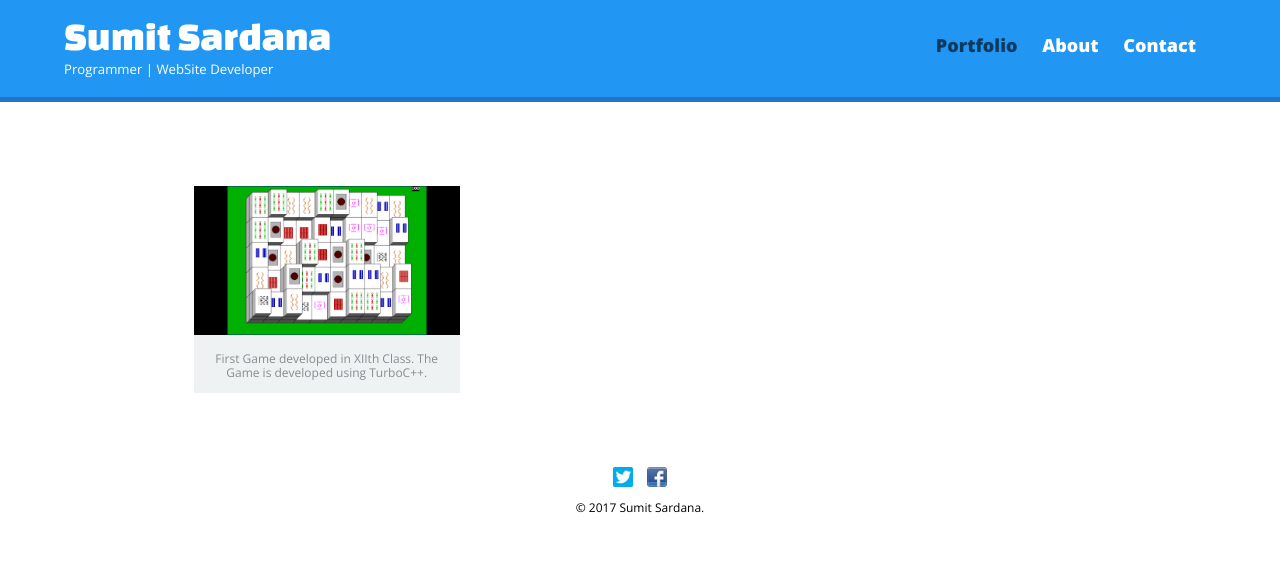
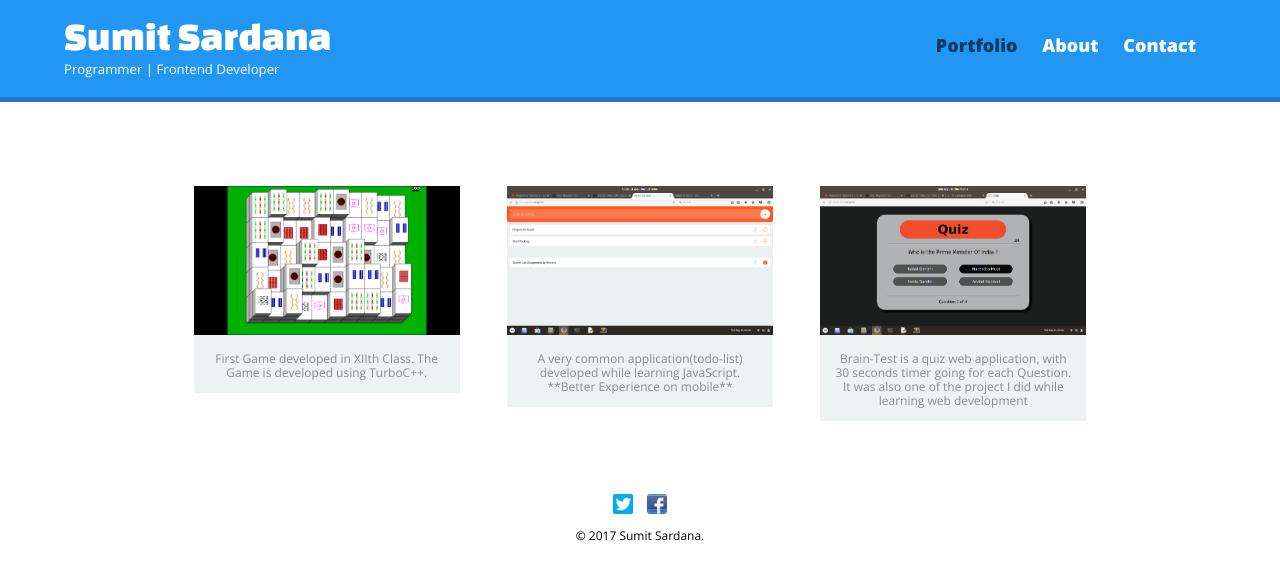
Before and after one commit to ssardana96/ssardana08.github.io, a plain HTML site: page index.html in a window 1280 px wide. Drawn offline with nearby package versions, Linux system fonts and the light colour scheme.

Commit message:
Changes made according to the new Projects done

```diff
--- a/index.html
+++ b/index.html
@@ -13,7 +13,7 @@
 	<header>
 		<a href="index.html" id="logo">
 			<h1>Sumit Sardana</h1>
-			<h2>Programmer | WebSite Developer</h2>
+			<h2>Programmer | Frontend Developer</h2>
 		</a>
 		<nav>
 			<ul>
@@ -32,6 +32,18 @@
 						<p>First Game developed in XIIth Class. The Game is developed using TurboC++.</p>
 					</a>
 				</li>
+				<li>
+					<a href="http://thingstodo.surge.sh/">
+						<img src="images/thingstodo.png" alt="todo-list">
+						<p>A very common application(todo-list) developed while learning JavaScript. **Better Experience on mobile**</p>
+					</a>
+				</li>
+				<li>
+					<a href="http://brain-test.surge.sh/">
+						<img src="images/braintest.png" alt="brain-test">
+						<p>Brain-Test is a quiz web application, with 30 seconds timer going for each Question. It was also one of the project I did while learning web development</p>
+					</a>
+				</li>
 
 			</ul>
 		</section>
```
Also changed, not shown: images/apple-logo_318-40184.jpg (deleted), images/braintest.png (added), images/thingstodo.png (added).
